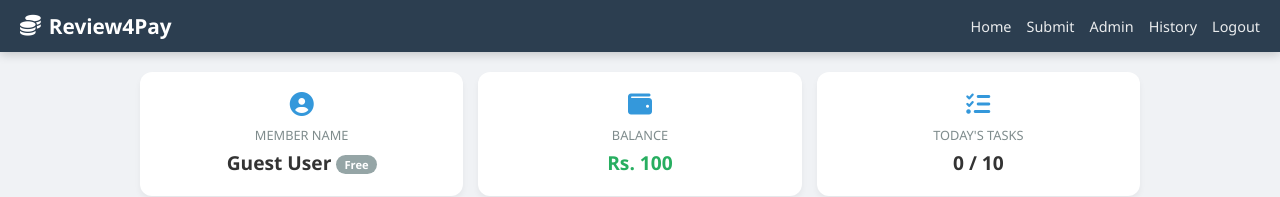
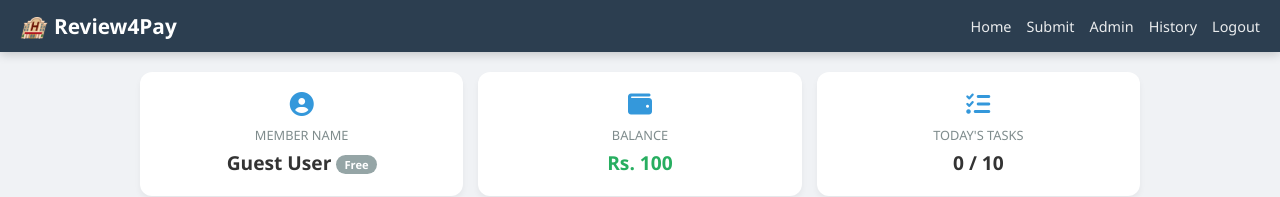
Before and after one commit to rajanformilan/Google-Task-Ads-Review-, a plain HTML site: page home.html in a window 1280 px wide. Shown: the top 197 px of the page. Drawn offline with Linux system fonts and the light colour scheme.

Commit message:
Update home.html

```diff
--- a/home.html
+++ b/home.html
@@ -187,7 +187,7 @@
 <body>
 
   <nav class="navbar">
-    <div class="logo"><i class="fas fa-coins"></i> Review4Pay</div>
+    <div class="logo"><i class="null">🏨</i> Review4Pay</div>
     <div class="burger" id="burger"><i class="fas fa-bars"></i></div>
     <ul class="nav-links" id="nav-links">
       <li><a href="home.html">Home</a></li>
```
